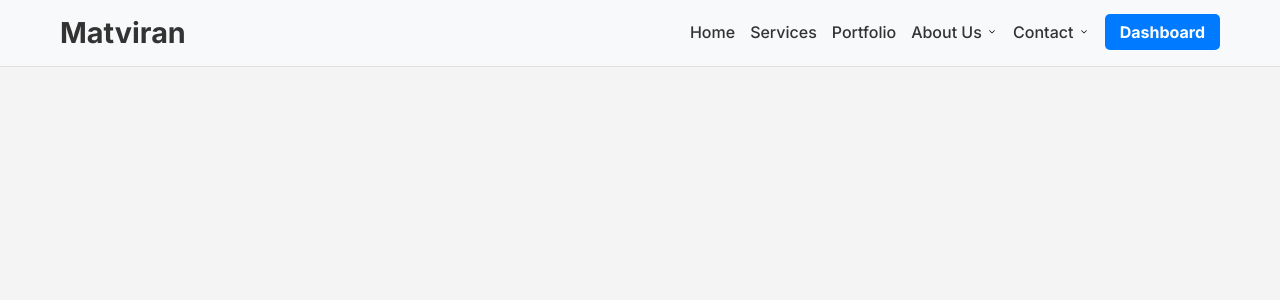
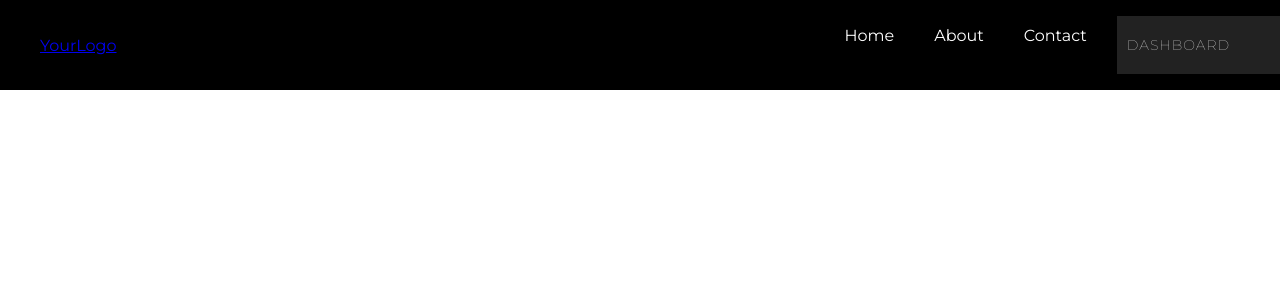
Before and after one commit to once-human/matviran, a PHP site: template src/templates/header.php in a window 1280 px wide. Shown: the top 300 px of the page. Run offline with PHP 8.4, Linux system fonts and the light colour scheme; the template is opened without the code that fills it, so the values that code supplies are empty; style sheets or scripts are compiled from the project's sources; some libraries are stand-ins or nearby versions.

Commit message:
dashboard button update

```diff
--- a/src/templates/header.php
+++ b/src/templates/header.php
@@ -1,50 +1,48 @@
 <!DOCTYPE html>
 <html lang="en">
-
 <head>
     <meta charset="UTF-8">
     <meta name="viewport" content="width=device-width, initial-scale=1.0">
-    <title><?php echo $pageTitle; ?></title> <!-- Dynamically set page title -->
-    <link rel="stylesheet" href="/public/assets/css/main.css"> <!-- Main CSS -->
-    <link rel="stylesheet" href="/public/assets/css/header.css"> <!-- Header CSS -->
+    <title>Your Website</title>
+    <link rel="stylesheet" href="header.scss">
+    <script src="https://cdnjs.cloudflare.com/ajax/libs/gsap/3.9.1/gsap.min.js"></script>
+    <script src="https://cdnjs.cloudflare.com/ajax/libs/gsap/3.9.1/EasePack.min.js"></script>
 </head>
-
 <body>
-    <header>
-        <!-- Navbar Start -->
+    <header class="site-header">
         <nav class="navbar">
             <div class="logo">
-                <a href="/home">Matviran</a>
+                <a href="#">YourLogo</a>
             </div>
-            <div class="menu-toggle" id="mobile-menu">
-                <div class="bar"></div>
-                <div class="bar"></div>
-                <div class="bar"></div>
+            <ul class="nav-links">
+                <li><a href="#home">Home</a></li>
+                <li><a href="#about">About</a></li>
+                <li><a href="#contact">Contact</a></li>
+                <!-- Dashboard Button -->
+                <li>
+                    <div class="button--bubble__container">
+                        <a href="#dashboard" class="button button--bubble">
+                            Dashboard
+                        </a>
+                        <span class="button--bubble__effect-container">
+                            <span class="circle top-left"></span>
+                            <span class="circle top-left"></span>
+                            <span class="circle top-left"></span>
+                            <span class="button effect-button"></span>
+                            <span class="circle bottom-right"></span>
+                            <span class="circle bottom-right"></span>
+                            <span class="circle bottom-right"></span>
+                        </span>
+                    </div>
+                </li>
+            </ul>
+            <div class="hamburger">
+                <span class="bar"></span>
+                <span class="bar"></span>
+                <span class="bar"></span>
             </div>
-            <ul class="nav-links" id="nav-links">
-                <li><a href="/home" class="nav-item">Home</a></li>
-                <li><a href="/services" class="nav-item">Services</a></li>
-                <li><a href="/portfolio" class="nav-item">Portfolio</a></li>
-                <li class="dropdown">
-                    <a href="#" class="nav-item">About Us <svg class="dropdown-icon" xmlns="http://www.w3.org/2000/svg" width="12" height="12" viewBox="0 0 24 24"><path d="M7.41 8.59L12 13.17l4.59-4.58L18 9l-6 6-6-6z"/></svg></a>
-                    <ul class="dropdown-menu">
-                        <li><a href="/our-story" class="nav-item">Our Story</a></li>
-                        <li><a href="/team" class="nav-item">Meet the Team</a></li>
-                    </ul>
-                </li>
-                <li class="dropdown">
-                    <a href="#" class="nav-item">Contact <svg class="dropdown-icon" xmlns="http://www.w3.org/2000/svg" width="12" height="12" viewBox="0 0 24 24"><path d="M7.41 8.59L12 13.17l4.59-4.58L18 9l-6 6-6-6z"/></svg></a>
-                    <ul class="dropdown-menu">
-                        <li><a href="/faqs" class="nav-item">FAQ</a></li>
-                    </ul>
-                </li>
-                <!-- Highlighted Dashboard Button -->
-                <li><a href="https://client.matviran.com" class="nav-item dashboard-btn">Dashboard</a></li>
-            </ul>
         </nav>
-        <!-- Navbar End -->
     </header>
-    <script src="/public/assets/js/header.js"></script> <!-- Header JS -->
+    <script src="header.js"></script>
 </body>
-
 </html>
```
Also changed, not shown: public/assets/css/header.css (deleted), public/assets/css/header.scss (added), public/assets/js/header.js.
